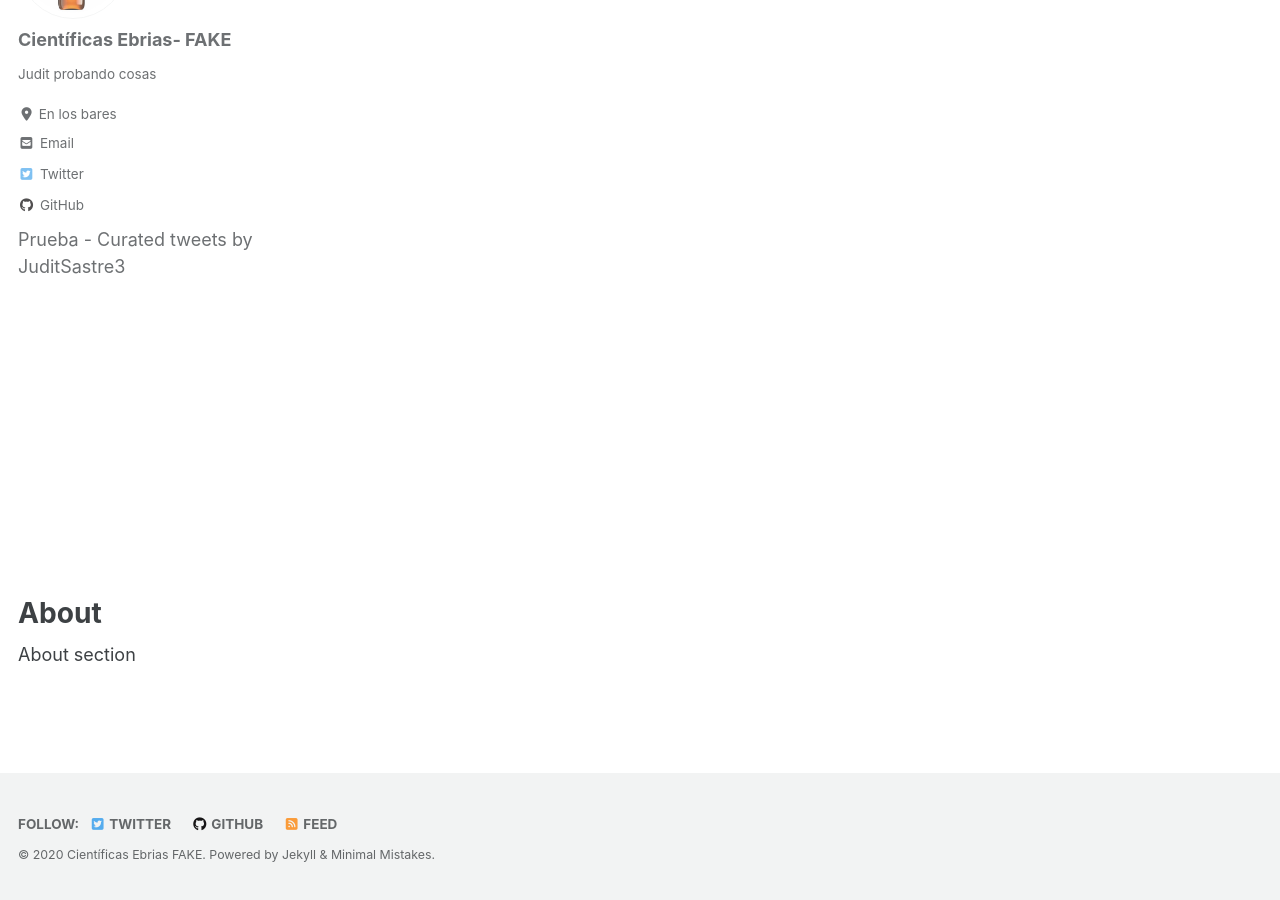
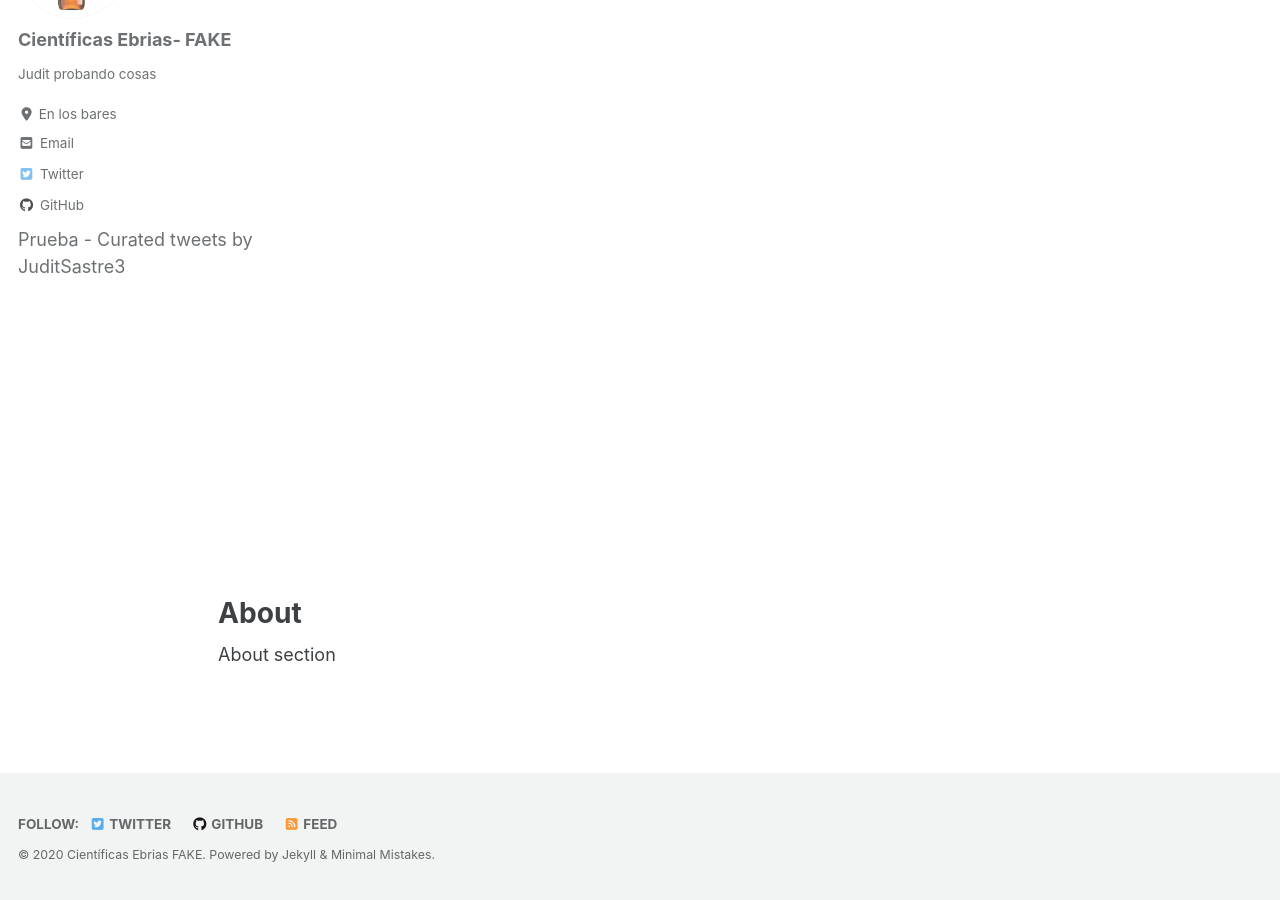
Before and after one commit to JuditSastre/test_blog, a Jekyll site: the page built from _pages/about.md, in a window 1280 px wide and 900 px high, scrolled down 320 px. Built offline with Jekyll 4.4.1, drawn with Linux system fonts in a browser that asks for light colours; cached includes are drawn as plain includes; nearby versions of some CDN libraries; comment, search, counter and statistics services are not loaded.

Commit message:
Update _page.scss

```diff
--- a/_sass/minimal-mistakes/_page.scss
+++ b/_sass/minimal-mistakes/_page.scss
@@ -38,13 +38,13 @@ body {
 .page {
   @include breakpoint($large) {
     float: right;
-    width: 100%;
-    padding-right: 10%;
+    width: calc(100% - #{$right-sidebar-width-narrow});
+    padding-right: $right-sidebar-width-narrow;
   }
 
   @include breakpoint($x-large) {
-    width: 100%;
-    padding-right: 10%;
+    width: calc(100% - #{$right-sidebar-width-narrow});
+    padding-right: $right-sidebar-width-narrow;
   }
 
   .page__inner-wrap {
```
